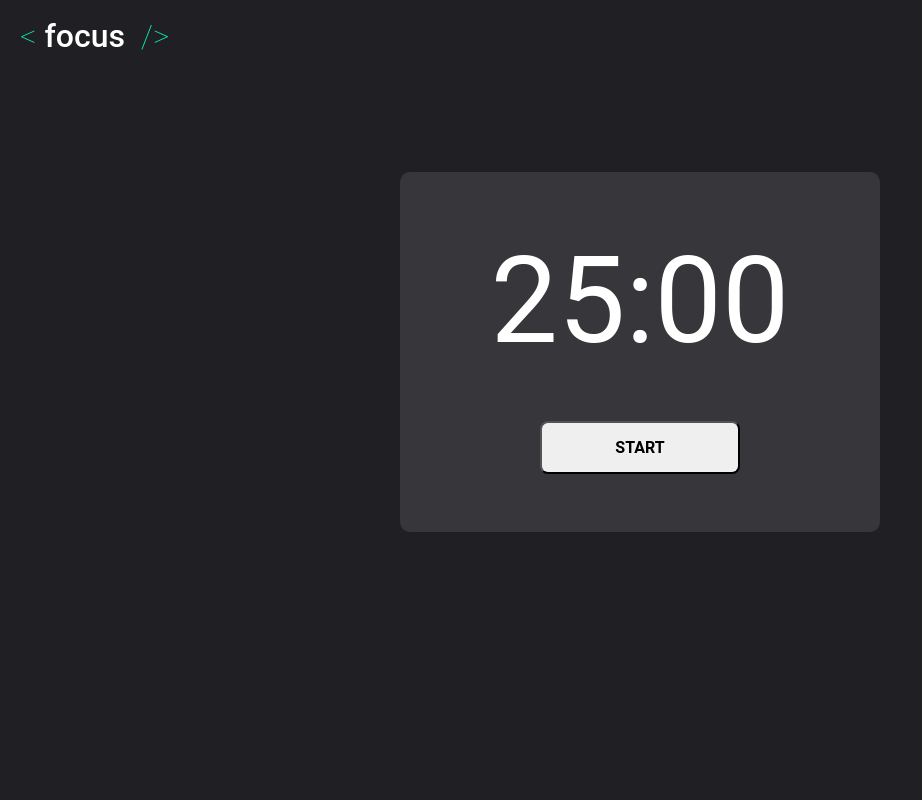
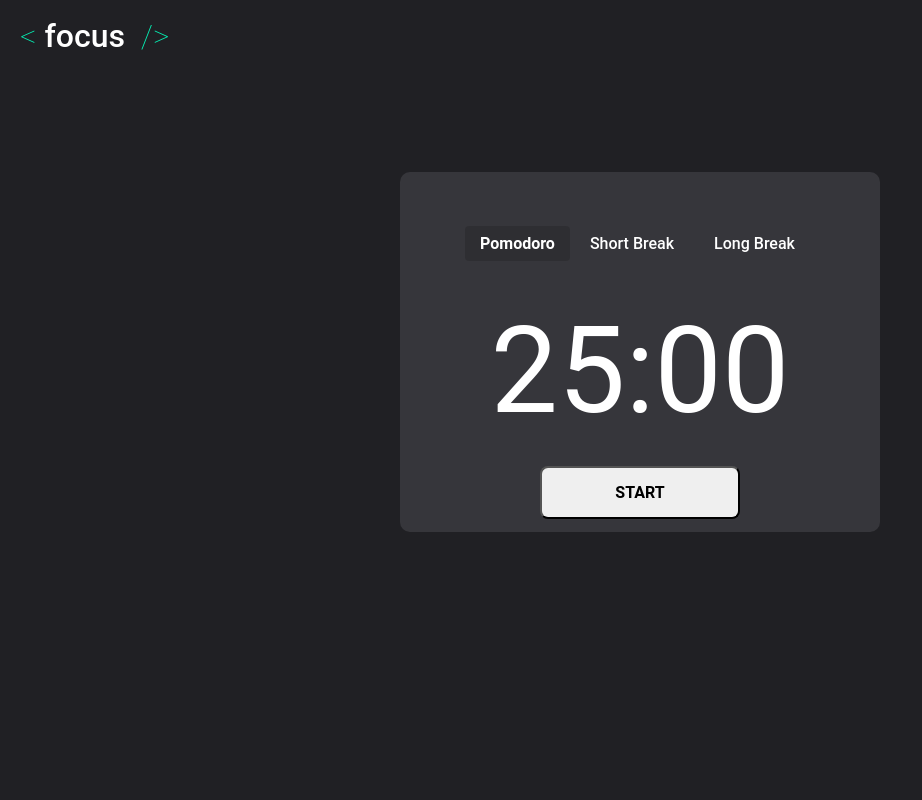
Before and after one commit to ebertmota/devfocus, a React (Create React App) app: page / in a window 1280 px wide. Shown: the top 800 px of the page, without its empty margins (0-922 px from the left). Built offline with nearby package versions, Linux system fonts and the light colour scheme.

Commit message:
adding break time options

```diff
--- a/package.json
+++ b/package.json
@@ -18,11 +18,14 @@
     "typescript": "^4.0.3",
     "web-vitals": "^0.2.4"
   },
+  "homepage": "https://ebertmota.github.io/devfocus",
   "scripts": {
     "start": "react-scripts start",
     "build": "react-scripts build",
     "test": "react-scripts test",
-    "eject": "react-scripts eject"
+    "eject": "react-scripts eject",
+    "predeploy": "yarn build",
+    "deploy": "gh-pages -d build"
   },
   "eslintConfig": {
     "extends": [
@@ -56,6 +59,7 @@
     "eslint-plugin-prettier": "^3.3.1",
     "eslint-plugin-react": "^7.22.0",
     "eslint-plugin-react-hooks": "^4.2.0",
+    "gh-pages": "^3.1.0",
     "prettier": "^2.2.1"
   }
 }
--- a/src/App.tsx
+++ b/src/App.tsx
@@ -5,7 +5,7 @@ import GlobalStyles from './styles/global';
 import Routes from './routes';
 
 const App: React.FC = () => (
-  <Router>
+  <Router basename={process.env.PUBLIC_URL}>
     <Routes />
     <GlobalStyles />
   </Router>
--- a/src/pages/Home/index.tsx
+++ b/src/pages/Home/index.tsx
@@ -1,5 +1,3 @@
-import { clear } from 'console';
-import { parse } from 'path';
 import React, { useState, useEffect, useCallback } from 'react';
 import Header from '../../components/Header';
 
@@ -7,17 +5,33 @@ import {
   Container,
   Content,
   Timer,
+  TimerMenu,
+  TimerMenuItem,
   DetailsSection,
   DetailsSectionHeader,
 } from './styles';
+
+const options = [
+  {
+    name: 'Pomodoro',
+    minutes: 25,
+  },
+  {
+    name: 'Short Break',
+    minutes: 5,
+  },
+  {
+    name: 'Long Break',
+    minutes: 15,
+  },
+];
 
 const Home: React.FC = () => {
   const [minutes, setMinutes] = useState(25);
   const [seconds, setSeconds] = useState(0);
   const [started, setIsStarted] = useState(false);
   const [running, setIsRunnig] = useState(false);
-
-  // const handleRequestedPermissions = useCallback(() => {}, []);
+  const [selectedOption, setSelectedOption] = useState(0);
 
   useEffect(() => {
     async function handleNotificationRequest() {
@@ -77,12 +91,48 @@ const Home: React.FC = () => {
     setIsRunnig(state => !state);
   };
 
+  useEffect(() => {
+    const option = options.find((_, index) => index === selectedOption);
+
+    if (option) {
+      setMinutes(option.minutes);
+    }
+  }, [selectedOption]);
+
   return (
     <Container>
       <Header />
 
       <Content>
         <Timer>
+          <TimerMenu>
+            {options.map((option, optionIndex) => (
+              <TimerMenuItem
+                selected={optionIndex === selectedOption}
+                onClick={() => setSelectedOption(optionIndex)}
+              >
+                {option.name}
+              </TimerMenuItem>
+            ))}
+            {/* <TimerMenuItem
+              selected={selectedOption === 'Pomodoro'}
+              onClick={() => setSelectedOption('Pomodoro')}
+            >
+              Pomodoro
+            </TimerMenuItem>
+            <TimerMenuItem
+              selected={selectedOption === 'Short Break'}
+              onClick={() => setSelectedOption('Short Break')}
+            >
+              Short Break
+            </TimerMenuItem>
+            <TimerMenuItem
+              selected={selectedOption === 'Long Break'}
+              onClick={() => setSelectedOption('Long Break')}
+            >
+              Long Break
+            </TimerMenuItem>{' '} */}
+          </TimerMenu>
           <span>
             {String(minutes).padStart(2, '0')}:
             {String(seconds).padStart(2, '0')}
--- a/src/pages/Home/styles.ts
+++ b/src/pages/Home/styles.ts
@@ -1,5 +1,9 @@
 import styled from 'styled-components';
 import devIlustration from '../../assets/dev-ilustration.svg';
+
+interface ITimerMenuItem {
+  selected?: Boolean;
+}
 
 export const Container = styled.div`
   display: flex;
@@ -33,13 +37,37 @@ export const Timer = styled.div`
     font-size: 120px;
   }
 
-  button {
-    margin-top: 50px;
+  > button {
+    width: 200px;
+    margin-top: 25px;
     padding: 15px;
     width: 200px;
     border-radius: 8px;
     font-weight: bold;
   }
+`;
+
+export const TimerMenu = styled.div`
+  width: 100%;
+  display: flex;
+  align-items: center;
+  justify-content: center;
+  margin: 0;
+  padding: 40px;
+`;
+
+export const TimerMenuItem = styled.button<ITimerMenuItem>`
+  border: 0;
+  box-shadow: 0;
+  padding: 8px 15px;
+  color: #fff;
+  transition: background 0.2s;
+  & + button {
+    margin: 0 5px;
+  }
+  font-weight: ${props => (props.selected ? '700' : '500')};
+  border-radius: 4px;
+  background: ${props => (props.selected ? 'rgba(0, 0, 0, 0.15)' : 'none')};
 `;
 
 export const DetailsSection = styled.div`
@@ -77,7 +105,7 @@ export const DetailsSectionHeader = styled.div`
     margin-bottom: 40px;
   }
 
-  button {
+  > button {
     width: 100%;
     max-width: 200px;
     padding: 15px;
--- a/src/styles/global.ts
+++ b/src/styles/global.ts
@@ -26,7 +26,7 @@ export default createGlobalStyle`
     cursor: pointer;
   }
 
-  ul {
+  ul, li {
     list-style: none;
   }
 
```
Also changed, not shown: 2 other files (tests, documents, lock files or other folders).
